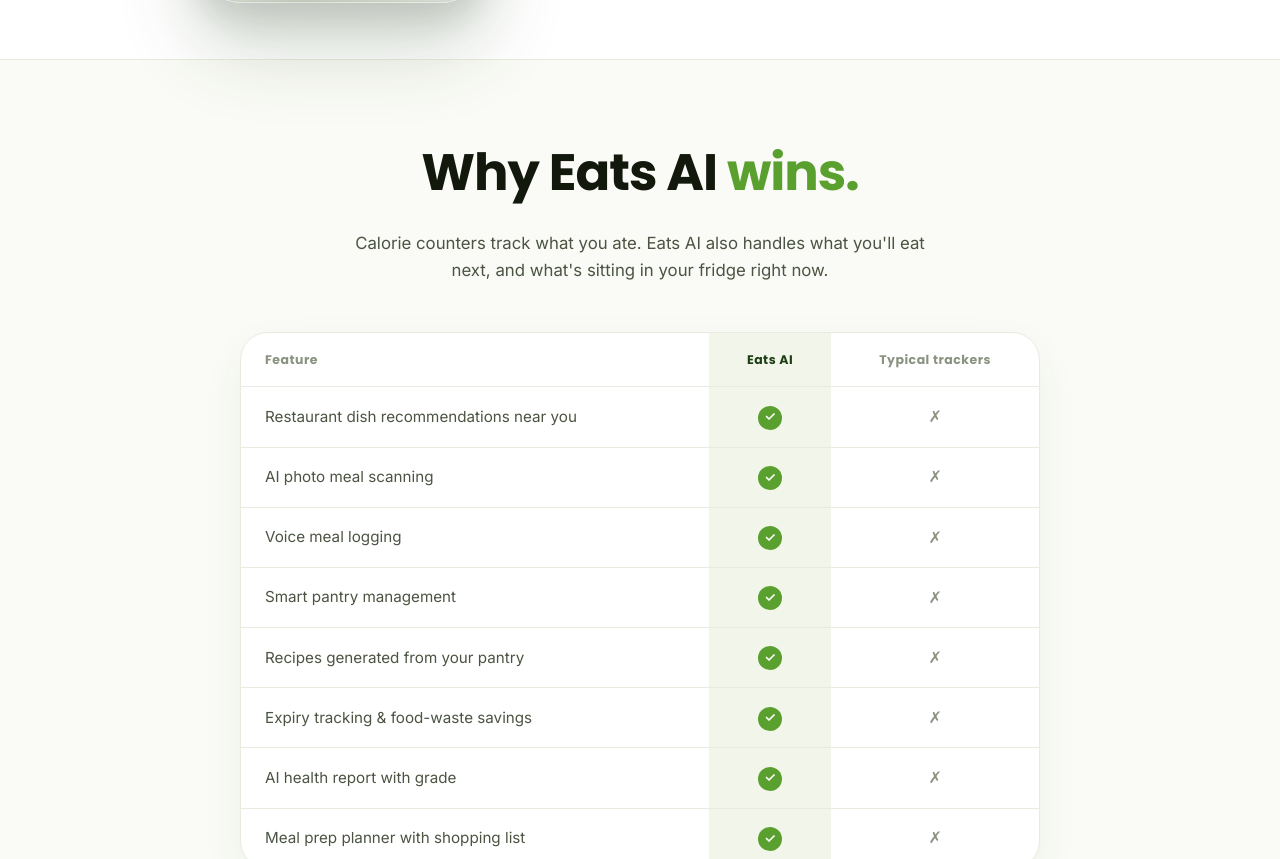
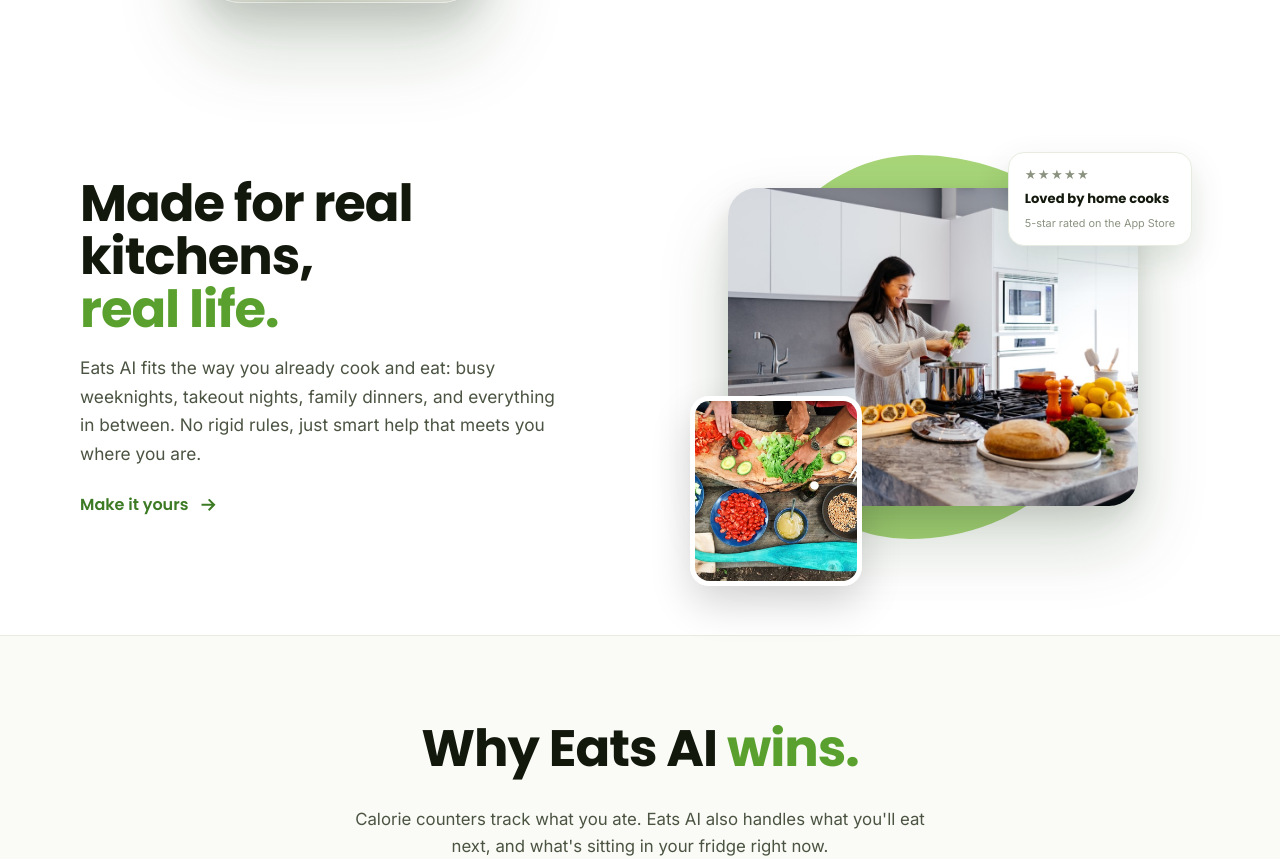
Before and after one commit to parksasbury-cloud/eatsai-website, a plain HTML site: page index.html in a window 1280 px wide. Shown: the part 5004-5863 px from the top of the page. Drawn offline with Linux system fonts and the light colour scheme.

Commit message:
Add tasteful lifestyle photography band (Cronometer-style)

```diff
--- a/index.html
+++ b/index.html
@@ -249,6 +249,21 @@ section[id] { scroll-margin-top: 5rem; }
   position: relative; z-index: 1;
   width: clamp(224px, 23vw, 308px);
 }
+
+/* ════════════════════════ LIFESTYLE BAND ═══════════════════════ */
+.life { padding: clamp(4rem, 9vh, 7rem) 0; }
+.life-inner { max-width: var(--maxw); margin: 0 auto; padding: 0 var(--pad-x); display: grid; grid-template-columns: 1fr 1.05fr; gap: clamp(2rem, 6vw, 5rem); align-items: center; }
+.life-copy h2 { font-size: clamp(2rem, 4.4vw, 3.2rem); font-weight: 700; line-height: 1.04; margin-bottom: 1.1rem; }
+.life-copy h2 .g { color: var(--g); }
+.life-copy p { font-size: 1.08rem; color: var(--ink2); line-height: 1.65; max-width: 30rem; margin-bottom: 1.5rem; }
+.life-media { position: relative; min-height: 27rem; display: flex; justify-content: center; align-items: center; }
+.life-media .lblob { position: absolute; width: 24rem; height: 24rem; max-width: 94%; background: var(--g-blob); border-radius: 46% 54% 56% 44% / 52% 46% 54% 48%; z-index: 0; }
+.life-main { position: relative; z-index: 1; width: clamp(290px, 32vw, 420px); aspect-ratio: 4 / 3.1; object-fit: cover; border-radius: 1.8rem; box-shadow: 0 36px 70px rgba(30,63,20,.20), 0 10px 26px rgba(0,0,0,.10); }
+.life-inset { position: absolute; z-index: 2; bottom: -1.4rem; left: clamp(-.5rem, 2vw, 1.5rem); width: clamp(120px, 14vw, 172px); aspect-ratio: 1 / 1.1; object-fit: cover; border-radius: 1.2rem; border: 5px solid #fff; box-shadow: 0 18px 40px rgba(0,0,0,.16); }
+.life-chip { position: absolute; z-index: 3; top: 1.3rem; right: clamp(-.5rem, 1vw, .5rem); background: #fff; border: 1px solid var(--line); border-radius: 1rem; padding: .7rem 1rem; box-shadow: 0 14px 34px rgba(30,63,20,.14); }
+.life-chip .stars { font-size: .82rem; display: block; }
+.life-chip b { font-family: var(--disp); font-size: .82rem; color: var(--ink); display: block; margin-top: .15rem; }
+.life-chip span { font-size: .68rem; color: var(--ink3); }
 
 /* ════════════════════════ COMPARISON ═══════════════════════════ */
 .compare { padding: clamp(4rem, 9vh, 7rem) 0; background: var(--s1); border-top: 1px solid var(--line); border-bottom: 1px solid var(--line); }
@@ -574,6 +589,29 @@ footer { background: var(--s1); border-top: 1px solid var(--line); }
   </div>
 </section>
 
+<!-- ───────────── LIFESTYLE BAND ───────────── -->
+<section class="life">
+  <div class="life-inner reveal">
+    <div class="life-copy">
+      <h2>Made for real kitchens,<br><span class="g">real life.</span></h2>
+      <p>Eats AI fits the way you already cook and eat: busy weeknights, takeout nights, family dinners, and everything in between. No rigid rules, just smart help that meets you where you are.</p>
+      <a class="arrow-link" href="#download">Make it yours
+        <svg viewBox="0 0 24 24" fill="none" stroke="currentColor" stroke-width="2.2"><path d="M5 12h14M13 6l6 6-6 6"/></svg>
+      </a>
+    </div>
+    <div class="life-media">
+      <div class="lblob"></div>
+      <img class="life-main" src="lifestyle-cook.jpg" alt="A person cooking a healthy meal in a bright modern kitchen" loading="lazy" />
+      <img class="life-inset" src="lifestyle-prep.jpg" alt="Hands preparing fresh vegetables and salad ingredients" loading="lazy" />
+      <div class="life-chip">
+        <span class="stars">★★★★★</span>
+        <b>Loved by home cooks</b>
+        <span>5-star rated on the App Store</span>
+      </div>
+    </div>
+  </div>
+</section>
+
 <!-- ───────────── COMPARISON ───────────── -->
 <section class="compare" id="compare">
   <div class="shell">
```
Also changed, not shown: lifestyle-cook.jpg (added), lifestyle-prep.jpg (added).
